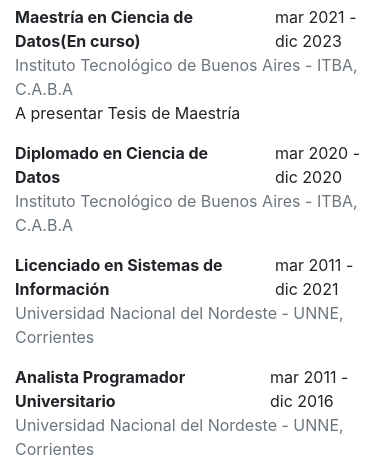
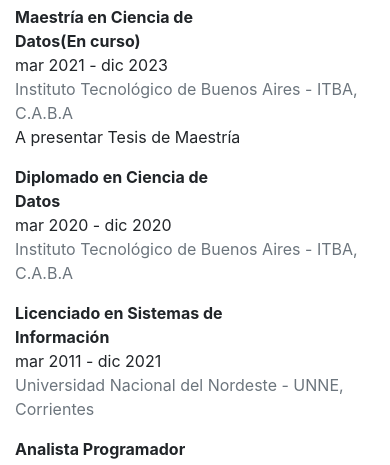
Before and after one commit to LezanaMauricioSebastian/CVclaudiolezana2, a plain HTML site: page formacion.html in a window 390 px wide. Shown: the part 319-784 px from the top of the page. Drawn offline with nearby package versions, Linux system fonts and the light colour scheme.

Commit message:
Update formacion.html

```diff
--- a/formacion.html
+++ b/formacion.html
@@ -26,7 +26,7 @@
                 <p class="col-8 m-0 font-weight-bold">
                     Maestría en Ciencia de Datos(En curso)
                 </p>
-                <p class="col-4 m-0">
+                <p class="col-md-4 col-12 m-0">
                     mar 2021 - dic 2023
                 </p>
                 </div>
@@ -42,7 +42,7 @@
                 <p class="col-8 m-0 font-weight-bold">
                     Diplomado en Ciencia de Datos
                 </p>
-                <p class="col-4 m-0">
+                <p class="col-12 col-md-4 m-0">
                     mar 2020 - dic 2020
                 </p>
                 </div>
@@ -54,7 +54,7 @@
                 <p class="col-8 m-0 font-weight-bold">
                     Licenciado en Sistemas de Información
                 </p>
-                <p class="  col-4 m-0">
+                <p class="col-12 col-md-4 m-0">
                     mar 2011 - dic 2021
                 </p>
                 </div>
@@ -67,7 +67,7 @@
                     Analista Programador Universitario
                 </p>
 
-                <p class="col-4 m-0">
+                <p class="col-12 col-md-4 m-0">
                     mar 2011 - dic 2016
                 </p>
                 </div>
@@ -78,7 +78,7 @@
                 <p class="col-8 m-0 font-weight-bold">
                     Agronomo General
                 </p>
-                <p class="  col-4 m-0">
+                <p class="col-12 col-md-4 m-0">
                     mar 1989 - dic 1994
                 </p>
                 </div>
```
